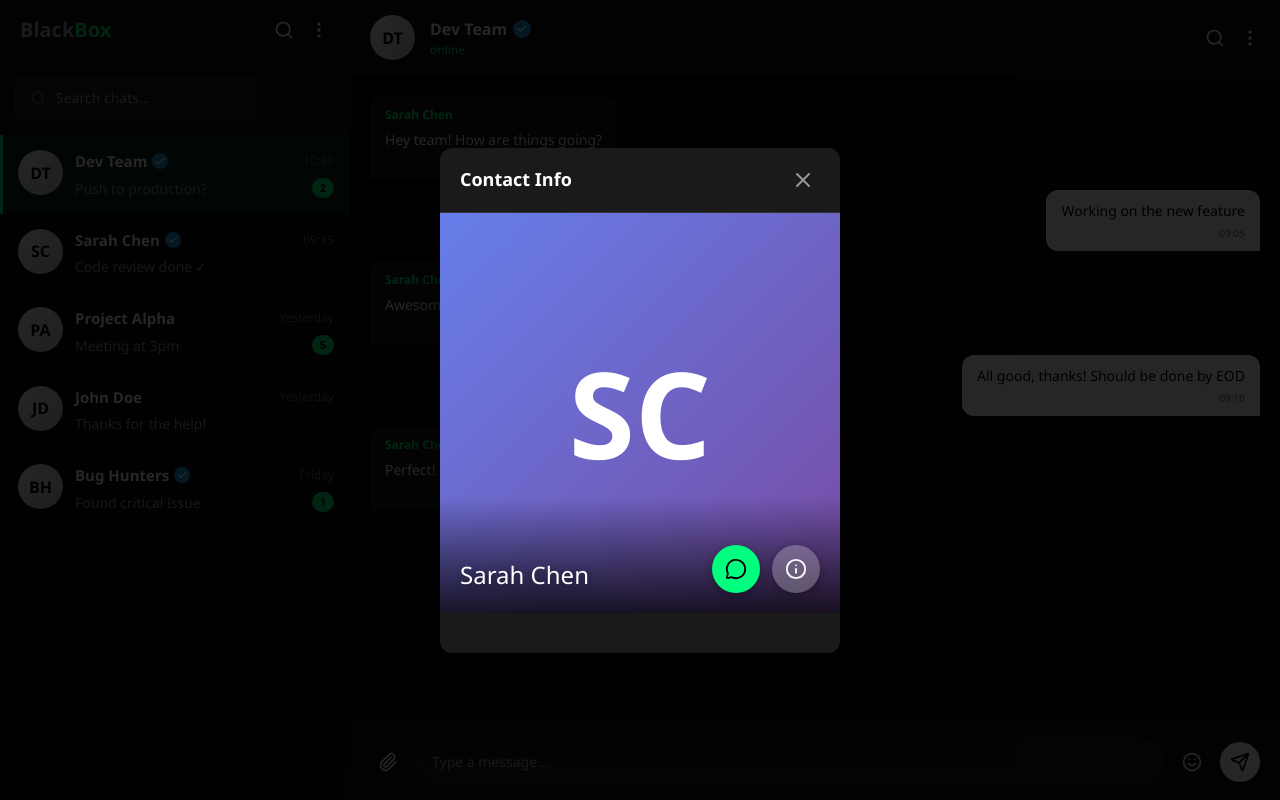
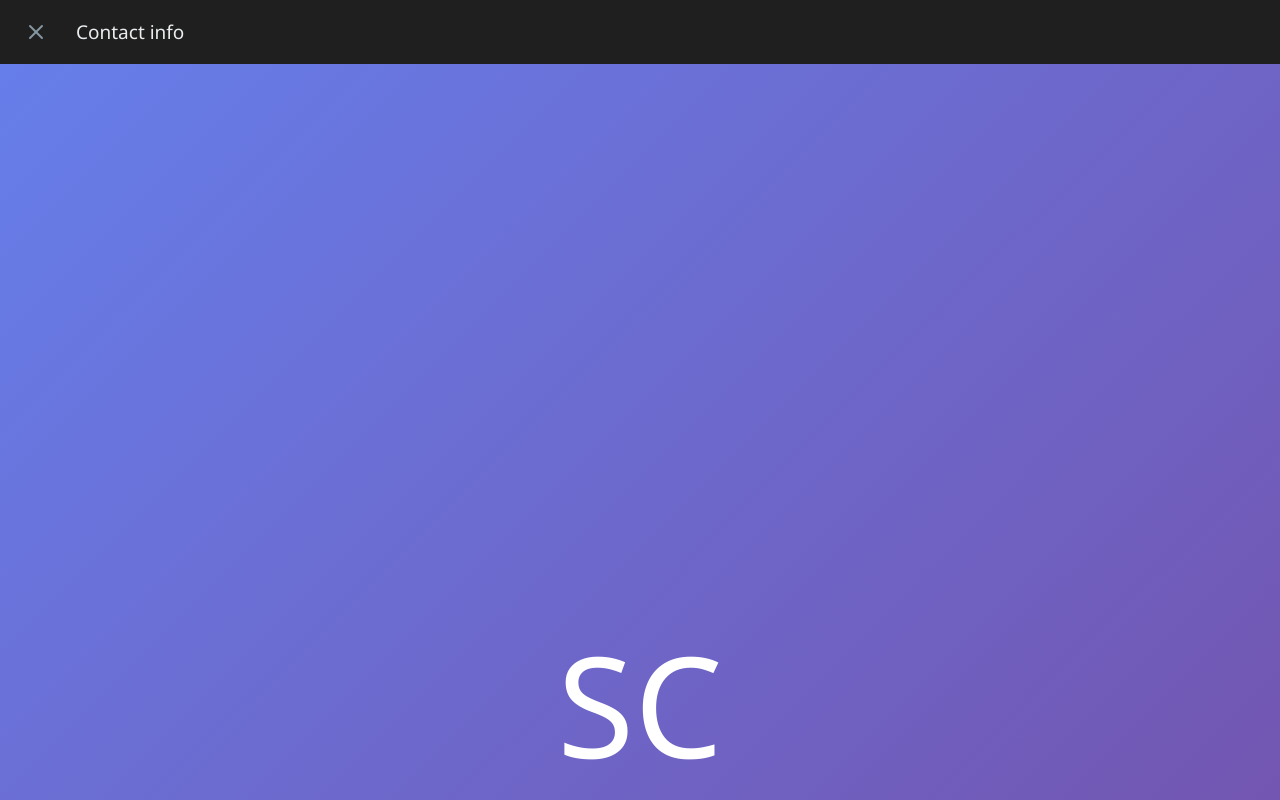
Before and after one commit to Kelvinagbe/chat-black-box, a Next.js app: page / in a window 1280 px wide. Both pictures are taken after a click on the element "SC". Built offline with nearby package versions, Linux system fonts and the light colour scheme.

Commit message:
Update ProfileModal.tsx

```diff
--- a/components/ProfileModal.tsx
+++ b/components/ProfileModal.tsx
@@ -1,5 +1,5 @@
 import React from 'react';
-import { X, MessageCircle, Info } from 'lucide-react';
+import { X, MessageCircle, Phone, Video, Info } from 'lucide-react';
 
 interface ProfileModalProps {
   chat: {
@@ -33,80 +33,58 @@ export default function ProfileModal({
         left: 0,
         right: 0,
         bottom: 0,
-        background: 'rgba(0, 0, 0, 0.85)',
-        display: 'flex',
-        alignItems: 'center',
-        justifyContent: 'center',
+        background: '#000',
         zIndex: 1000,
-        animation: 'fadeIn 0.2s ease-in-out',
       }}
       onClick={onClose}
     >
-      <style>
-        {`
-          @keyframes fadeIn {
-            from { opacity: 0; }
-            to { opacity: 1; }
-          }
-          @keyframes slideUp {
-            from {
-              transform: translateY(20px);
-              opacity: 0;
-            }
-            to {
-              transform: translateY(0);
-              opacity: 1;
-            }
-          }
-        `}
-      </style>
-
       <div
         style={{
-          background: '#1a1a1a',
-          width: '90%',
-          maxWidth: '400px',
-          borderRadius: '12px',
-          overflow: 'hidden',
-          animation: 'slideUp 0.3s ease-out',
-          boxShadow: '0 10px 40px rgba(0, 0, 0, 0.5)',
+          width: '100%',
+          height: '100%',
+          display: 'flex',
+          flexDirection: 'column',
+          background: '#111',
         }}
         onClick={(e) => e.stopPropagation()}
       >
         {/* Header */}
         <div style={{
           display: 'flex',
-          justifyContent: 'space-between',
           alignItems: 'center',
-          padding: '15px 20px',
-          borderBottom: '1px solid #333',
+          padding: '12px 16px',
+          background: '#1f1f1f',
         }}>
-          <h3 style={{
-            color: '#fff',
-            margin: 0,
-            fontSize: '18px',
-            fontWeight: '600',
-          }}>Contact Info</h3>
           <button
             onClick={onClose}
             style={{
               background: 'transparent',
               border: 'none',
-              color: '#999',
+              color: '#8696a0',
               cursor: 'pointer',
-              padding: '5px',
+              padding: '8px',
               display: 'flex',
               alignItems: 'center',
-              transition: 'color 0.2s',
+              marginRight: '20px',
             }}
-            onMouseEnter={(e) => e.currentTarget.style.color = '#fff'}
-            onMouseLeave={(e) => e.currentTarget.style.color = '#999'}
           >
             <X size={24} />
           </button>
+          <h3 style={{
+            color: '#e9edef',
+            margin: 0,
+            fontSize: '19px',
+            fontWeight: '400',
+          }}>Contact info</h3>
         </div>
 
-        {/* Full-Width Profile Image Section */}
+        {/* Scrollable Content */}
+        <div style={{
+          flex: 1,
+          overflowY: 'auto',
+          background: '#111',
+        }}>
+          {/* Profile Image Section */}
           <div
             style={{
               width: '100%',
@@ -116,9 +94,7 @@ export default function ProfileModal({
               display: 'flex',
               alignItems: 'center',
               justifyContent: 'center',
-            cursor: 'pointer',
             }}
-          onClick={onClose}
           >
             {/* Profile Image */}
             <div style={{
@@ -128,46 +104,41 @@ export default function ProfileModal({
               alignItems: 'center',
               justifyContent: 'center',
               background: 'linear-gradient(135deg, #667eea 0%, #764ba2 100%)',
-            fontSize: '120px',
-            fontWeight: 'bold',
+              fontSize: '140px',
+              fontWeight: '400',
               color: '#fff',
             }}>
               {chat.avatar}
             </div>
+          </div>
 
-          {/* Bottom Overlay with Name */}
+          {/* Name and Phone Section */}
           <div style={{
-            position: 'absolute',
-            bottom: 0,
-            left: 0,
-            right: 0,
-            background: 'linear-gradient(to top, rgba(0,0,0,0.8) 0%, rgba(0,0,0,0.4) 50%, transparent 100%)',
-            padding: '60px 20px 20px',
+            background: '#111',
+            padding: '24px 30px',
+            borderBottom: '1px solid #222',
           }}>
             <h2 style={{
-              color: '#fff',
-              margin: 0,
+              color: '#e9edef',
+              margin: '0 0 4px 0',
               fontSize: '24px',
-              fontWeight: '500',
-              textShadow: '0 2px 8px rgba(0,0,0,0.4)',
+              fontWeight: '400',
             }}>{chat.name}</h2>
             {chat.phone && (
               <p style={{
-                color: '#e5e5e5',
-                margin: '4px 0 0 0',
-                fontSize: '14px',
-                textShadow: '0 1px 4px rgba(0,0,0,0.4)',
+                color: '#8696a0',
+                margin: 0,
+                fontSize: '17px',
               }}>{chat.phone}</p>
             )}
           </div>
 
-          {/* Action Icons Overlay */}
+          {/* Action Buttons */}
           <div style={{
-            position: 'absolute',
-            bottom: '20px',
-            right: '20px',
             display: 'flex',
-            gap: '12px',
+            padding: '8px 0',
+            background: '#111',
+            borderBottom: '1px solid #222',
           }}>
             <button
               onClick={(e) => {
@@ -176,73 +147,162 @@ export default function ProfileModal({
                 onClose();
               }}
               style={{
+                flex: 1,
+                display: 'flex',
+                flexDirection: 'column',
+                alignItems: 'center',
+                gap: '8px',
+                padding: '20px',
+                background: 'transparent',
+                border: 'none',
+                cursor: 'pointer',
+              }}
+            >
+              <div style={{
                 width: '48px',
                 height: '48px',
                 borderRadius: '50%',
                 background: primaryColor,
-                border: 'none',
                 display: 'flex',
                 alignItems: 'center',
                 justifyContent: 'center',
-                cursor: 'pointer',
-                boxShadow: '0 2px 8px rgba(0,0,0,0.3)',
-                transition: 'transform 0.2s',
-              }}
-              onMouseEnter={(e) => e.currentTarget.style.transform = 'scale(1.1)'}
-              onMouseLeave={(e) => e.currentTarget.style.transform = 'scale(1)'}
-            >
-              <MessageCircle size={22} color="#000" />
+              }}>
+                <MessageCircle size={24} color="#111" fill="#111" />
+              </div>
+              <span style={{
+                color: '#8696a0',
+                fontSize: '13px',
+              }}>Message</span>
             </button>
 
             <button
-              onClick={(e) => e.stopPropagation()}
               style={{
+                flex: 1,
+                display: 'flex',
+                flexDirection: 'column',
+                alignItems: 'center',
+                gap: '8px',
+                padding: '20px',
+                background: 'transparent',
+                border: 'none',
+                cursor: 'pointer',
+              }}
+            >
+              <div style={{
                 width: '48px',
                 height: '48px',
                 borderRadius: '50%',
-                background: 'rgba(255,255,255,0.25)',
-                backdropFilter: 'blur(10px)',
-                border: 'none',
+                background: primaryColor,
                 display: 'flex',
                 alignItems: 'center',
                 justifyContent: 'center',
+              }}>
+                <Phone size={24} color="#111" />
+              </div>
+              <span style={{
+                color: '#8696a0',
+                fontSize: '13px',
+              }}>Audio</span>
+            </button>
+
+            <button
+              style={{
+                flex: 1,
+                display: 'flex',
+                flexDirection: 'column',
+                alignItems: 'center',
+                gap: '8px',
+                padding: '20px',
+                background: 'transparent',
+                border: 'none',
                 cursor: 'pointer',
-                boxShadow: '0 2px 8px rgba(0,0,0,0.3)',
-                transition: 'transform 0.2s',
               }}
-              onMouseEnter={(e) => e.currentTarget.style.transform = 'scale(1.1)'}
-              onMouseLeave={(e) => e.currentTarget.style.transform = 'scale(1)'}
             >
-              <Info size={22} color="#fff" />
+              <div style={{
+                width: '48px',
+                height: '48px',
+                borderRadius: '50%',
+                background: primaryColor,
+                display: 'flex',
+                alignItems: 'center',
+                justifyContent: 'center',
+              }}>
+                <Video size={24} color="#111" />
+              </div>
+              <span style={{
+                color: '#8696a0',
+                fontSize: '13px',
+              }}>Video</span>
             </button>
+          </div>
+
+          {/* About Section */}
+          {chat.about && (
+            <div style={{
+              background: '#111',
+              padding: '20px 30px',
+              borderBottom: '1px solid #222',
+            }}>
+              <p style={{
+                color: '#00a884',
+                fontSize: '14px',
+                margin: '0 0 8px 0',
+              }}>About</p>
+              <p style={{
+                color: '#e9edef',
+                margin: 0,
+                fontSize: '17px',
+                lineHeight: '22px',
+              }}>{chat.about}</p>
+            </div>
+          )}
+
+          {/* Media, links and docs */}
+          <div style={{
+            background: '#111',
+            padding: '20px 30px',
+            borderBottom: '1px solid #222',
+            cursor: 'pointer',
+          }}>
+            <div style={{
+              display: 'flex',
+              justifyContent: 'space-between',
+              alignItems: 'center',
+            }}>
+              <div>
+                <p style={{
+                  color: '#e9edef',
+                  fontSize: '17px',
+                  margin: '0 0 2px 0',
+                }}>Media, links and docs</p>
+                <p style={{
+                  color: '#8696a0',
+                  fontSize: '15px',
+                  margin: 0,
+                }}>None</p>
+              </div>
+              <div style={{
+                color: '#8696a0',
+                fontSize: '20px',
+              }}>›</div>
             </div>
           </div>
 
-        {/* Info Sections */}
-        <div style={{ padding: '20px' }}>
-          {/* About Section */}
-          {chat.about && (
+          {/* Encryption Notice */}
           <div style={{
-              background: '#0f0f0f',
-              padding: '15px',
-              borderRadius: '8px',
-              marginBottom: '15px',
+            background: '#111',
+            padding: '20px 30px',
+            textAlign: 'center',
           }}>
             <p style={{
-                color: primaryColor,
-                fontSize: '12px',
-                margin: '0 0 8px 0',
-                textTransform: 'uppercase',
-                fontWeight: '600',
-              }}>About</p>
-              <p style={{
-                color: '#fff',
+              color: '#8696a0',
+              fontSize: '14px',
               margin: 0,
-                fontSize: '14px',
-                lineHeight: '1.5',
-              }}>{chat.about}</p>
+              lineHeight: '20px',
+            }}>
+              🔒 Your personal messages are end-to-end encrypted
+            </p>
           </div>
-          )}
         </div>
       </div>
     </div>
```
Lines whose indentation alone changed are shown as unchanged.
